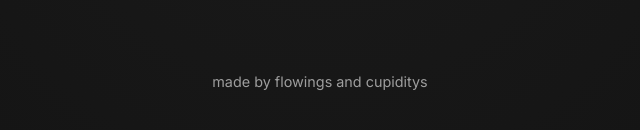
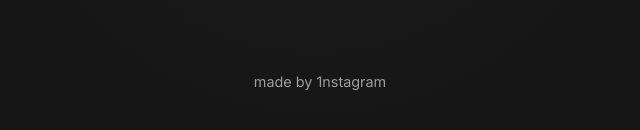
Before and after one commit to 01nstagram/leia-sp, a plain HTML site: page index.html in a window 1280 px wide. Shown: the part 600-730 px from the top of the page, 320-960 px from the left. Drawn offline with Linux system fonts and the light colour scheme.

Commit message:
Update index.html

```diff
--- a/index.html
+++ b/index.html
@@ -152,7 +152,7 @@
     </div>
 
     <footer>
-        <p>made by flowings and cupiditys</p>
+        <p>made by 1nstagram</p>
     </footer>
 
     <script>
```
